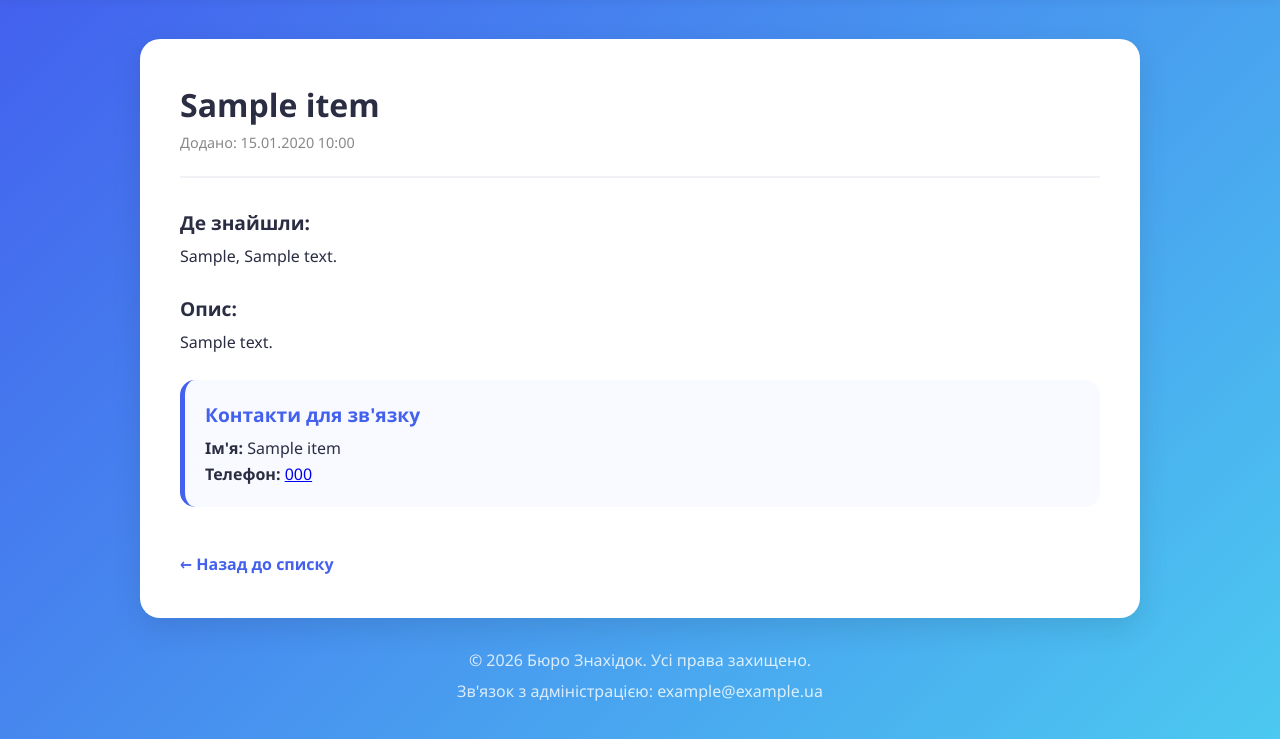
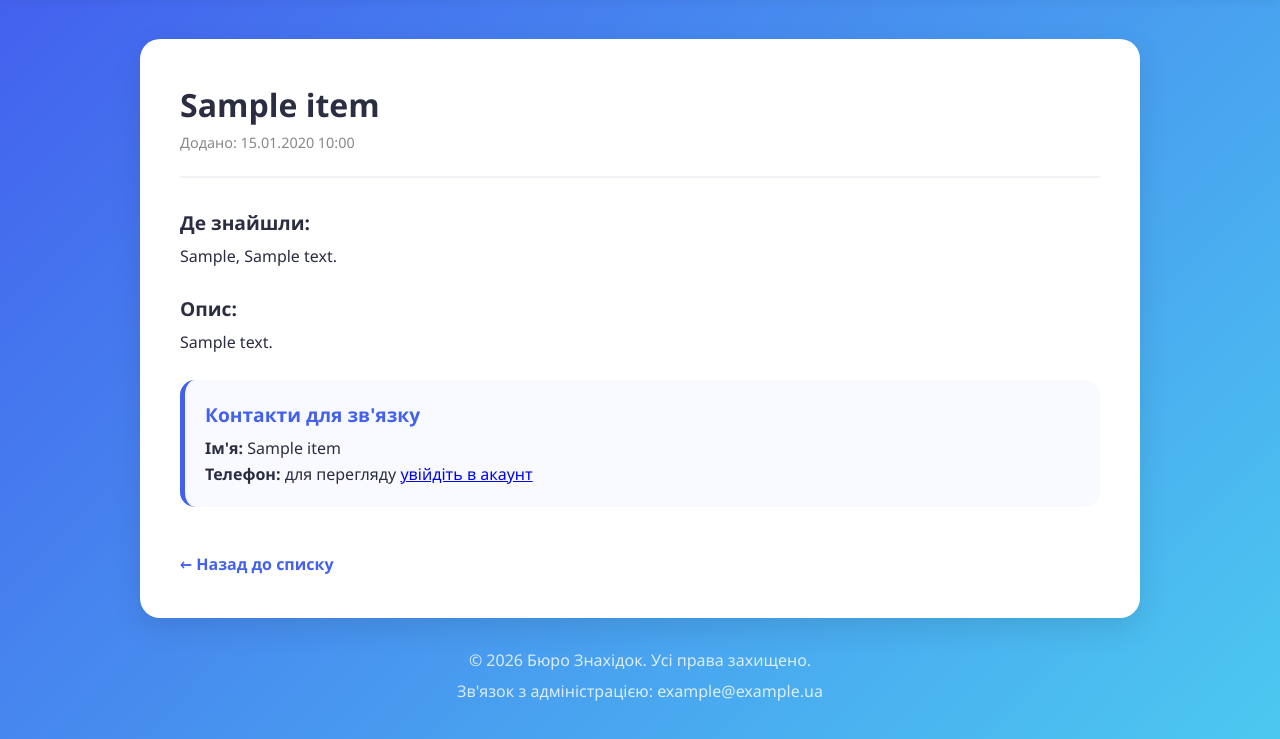
Before and after one commit to yaverick/lost-property-site, a Flask app: a page that uses templates/item_detail.html in a window 1280 px wide. Shown: the part 71-810 px from the top of the page. Run offline with Flask 3, Linux system fonts and the light colour scheme; tables that the repository leaves empty hold one stand-in row (values such as "Sample post").

Commit message:
privacy fix

```diff
--- a/templates/item_detail.html
+++ b/templates/item_detail.html
@@ -29,11 +29,19 @@
                     <p>{{ item.text }}</p>
                 </div>
 
-                <div class="info-group contact-box">
-                    <h3>Контакти для зв'язку</h3>
-                    <p><strong>Ім'я:</strong> {{ item.creator_name }}</p>
-                    <p><strong>Телефон:</strong> <a href="tel:{{ item.creator_phone_number }}">{{ item.creator_phone_number }}</a></p>
-                </div>
+                {% if current_user.is_authenticated %}
+                    <div class="info-group contact-box">
+                        <h3>Контакти для зв'язку</h3>
+                        <p><strong>Ім'я:</strong> {{ item.creator_name }}</p>
+                        <p><strong>Телефон:</strong> <a href="tel:{{ item.creator_phone_number }}">{{ item.creator_phone_number }}</a></p>
+                    </div>
+                {% else %}
+                    <div class="info-group contact-box">
+                        <h3>Контакти для зв'язку</h3>
+                        <p><strong>Ім'я:</strong> {{ item.creator_name }}</p>
+                        <p><strong>Телефон:</strong> для перегляду <a href="{{ url_for('login') }}">увійдіть в акаунт</a></p>
+                    </div>
+                {% endif %}
             </div>
 
             {% if current_user.id == item.creator_id %}
```
